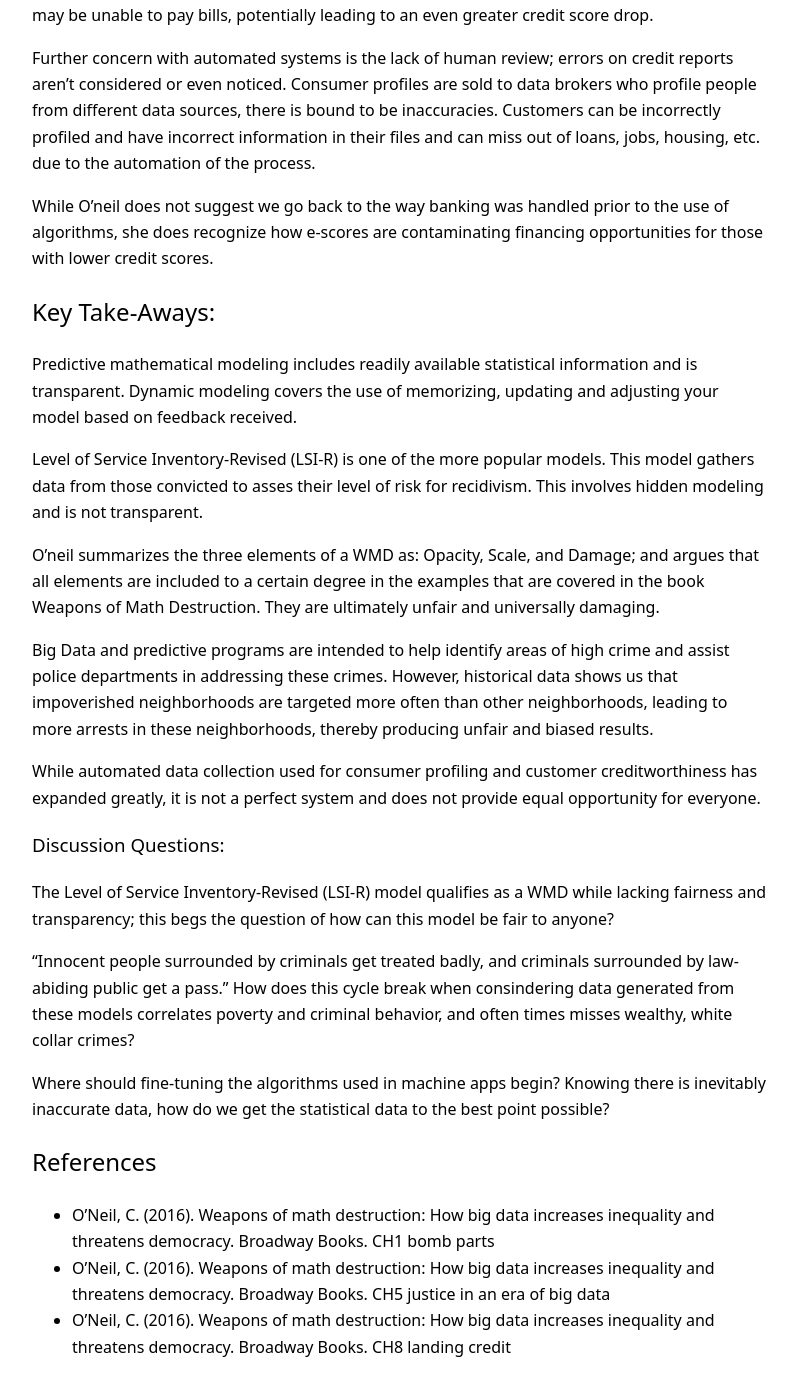
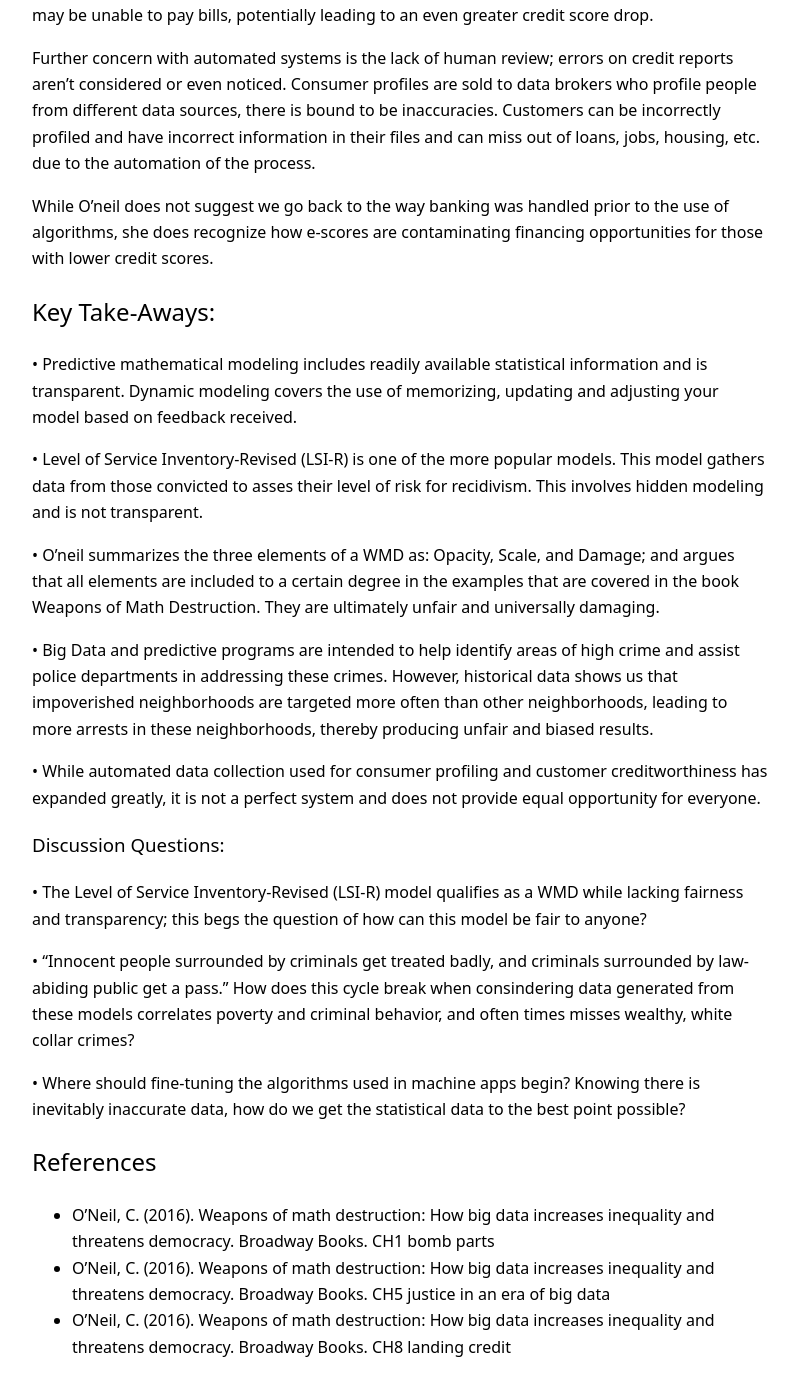
Before and after one commit to RandyWilkinsASU/ddm-textbook-summer-2019, a Jekyll site: the page built from _posts/2019-07-21-ch10-data-quality.md, in a window 1280 px wide and 1400 px high, scrolled down 3150 px. Shown: the top 1396 px of the window, without its empty margins (240-1038 px from the left). Built offline with Jekyll 4.4.1, drawn with Linux system fonts in a browser that asks for light colours; our own code applies the rules of GitHub Pages for plain Markdown files.

Commit message:
Update 2019-07-21-ch10-data-quality.md

```diff
--- a/_posts/2019-07-21-ch10-data-quality.md
+++ b/_posts/2019-07-21-ch10-data-quality.md
@@ -46,24 +46,24 @@ While O’neil does not suggest we go back to the way banking was handled prior
 
 ## Key Take-Aways:
 
-Predictive mathematical modeling includes readily available statistical information and is transparent.
+•	Predictive mathematical modeling includes readily available statistical information and is transparent.
 Dynamic modeling covers the use of memorizing, updating and adjusting your model based on feedback received.
 
-Level of Service Inventory-Revised (LSI-R) is one of the more popular models. This model gathers data from those convicted to asses their level of risk for recidivism. This involves hidden modeling and is not transparent.
+•	Level of Service Inventory-Revised (LSI-R) is one of the more popular models. This model gathers data from those convicted to asses their level of risk for recidivism. This involves hidden modeling and is not transparent.
 
-O’neil summarizes the three elements of a WMD as: Opacity, Scale, and Damage; and argues that all elements are included to a certain degree in the examples that are covered in the book Weapons of Math Destruction.  They are ultimately unfair and universally damaging.
+•	O’neil summarizes the three elements of a WMD as: Opacity, Scale, and Damage; and argues that all elements are included to a certain degree in the examples that are covered in the book Weapons of Math Destruction.  They are ultimately unfair and universally damaging.
 
-Big Data and predictive programs are intended to help identify areas of high crime and assist police departments in addressing these crimes.  However, historical data shows us that impoverished neighborhoods are targeted more often than other neighborhoods, leading to more arrests in these neighborhoods, thereby producing unfair and biased results.
+•	Big Data and predictive programs are intended to help identify areas of high crime and assist police departments in addressing these crimes.  However, historical data shows us that impoverished neighborhoods are targeted more often than other neighborhoods, leading to more arrests in these neighborhoods, thereby producing unfair and biased results.
 
-While automated data collection used for consumer profiling and customer creditworthiness has expanded greatly, it is not a perfect system and does not provide equal opportunity for everyone.
+•	While automated data collection used for consumer profiling and customer creditworthiness has expanded greatly, it is not a perfect system and does not provide equal opportunity for everyone.
 
 ### Discussion Questions:
 
-The Level of Service Inventory-Revised (LSI-R) model qualifies as a WMD while lacking fairness and transparency; this begs the question of how can this model be fair to anyone?
+•	The Level of Service Inventory-Revised (LSI-R) model qualifies as a WMD while lacking fairness and transparency; this begs the question of how can this model be fair to anyone?
 
- "Innocent people surrounded by criminals get treated badly, and criminals surrounded by law-abiding public get a pass." How does this cycle break when consindering data generated from these models correlates poverty and criminal behavior, and often times misses wealthy, white collar crimes?
+•	"Innocent people surrounded by criminals get treated badly, and criminals surrounded by law-abiding public get a pass." How does this cycle break when consindering data generated from these models correlates poverty and criminal behavior, and often times misses wealthy, white collar crimes?
 
-Where should fine-tuning the algorithms used in machine apps begin? Knowing there is inevitably inaccurate data, how do we get the statistical data to the best point possible?
+•	Where should fine-tuning the algorithms used in machine apps begin? Knowing there is inevitably inaccurate data, how do we get the statistical data to the best point possible?
 
 ## References
 
```
